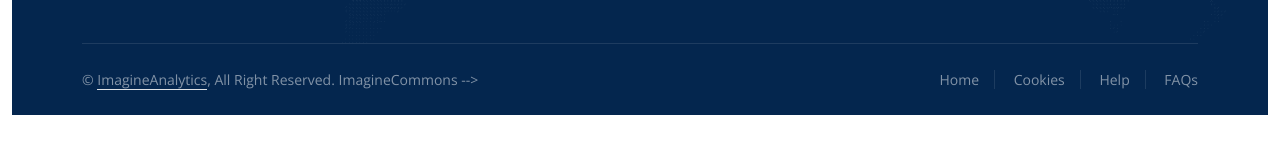
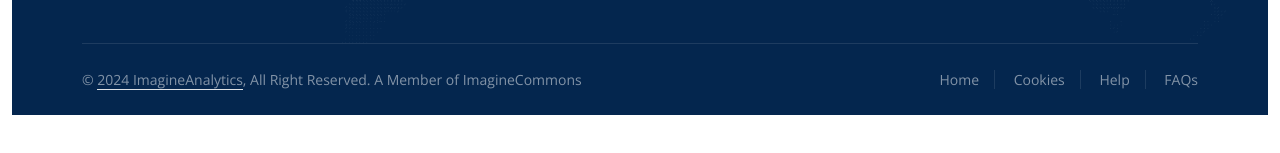
Before and after one commit to alinachrks/imagine-analytics, a plain HTML site: page index.html in a window 1280 px wide. Shown: the part 8611-8764 px from the top of the page. Drawn offline with nearby package versions, Linux system fonts and the light colour scheme.

Commit message:
add 2024

```diff
--- a/index.html
+++ b/index.html
@@ -673,11 +673,8 @@
             <div class="copyright">
                 <div class="row">
                     <div class="col-md-6 text-center text-md-start mb-3 mb-md-0">
-                        &copy; <a class="border-bottom" href="#">ImagineAnalytics</a>, All Right Reserved.
+                        &copy; <a class="border-bottom" href="#">2024 ImagineAnalytics</a>, All Right Reserved. A Member of
                         <a href="https://imaginecommons.com/">ImagineCommons</a>
-
-                        <!--/*** This template is free as long as you keep the footer author’s credit link/attribution link/backlink. If you'd like to use the template without the footer author’s credit link/attribution link/backlink, you can purchase the Credit Removal License from "https://htmlcodex.com/credit-removal". Thank you for your support. ***/-->
-                        <!-- <!-- Designed By <a class="border-bottom" href="https://htmlcodex.com">HTML Codex</a> Distributed By <a class="border-bottom" href="https://themewagon.com">ThemeWagon</a> --> -->
                     </div>
                     <div class="col-md-6 text-center text-md-end">
                         <div class="footer-menu">
```
Also changed, not shown: 404.html (+1 -1 lines), about.html (+1 -1 lines), contact.html (+1 -1 lines), faq.html (+1 -1 lines), feature.html (+1 -1 lines), project.html (+2 -3 lines), service.html (+1 -1 lines), team.html (+1 -1 lines), testimonial.html (+1 -1 lines).
